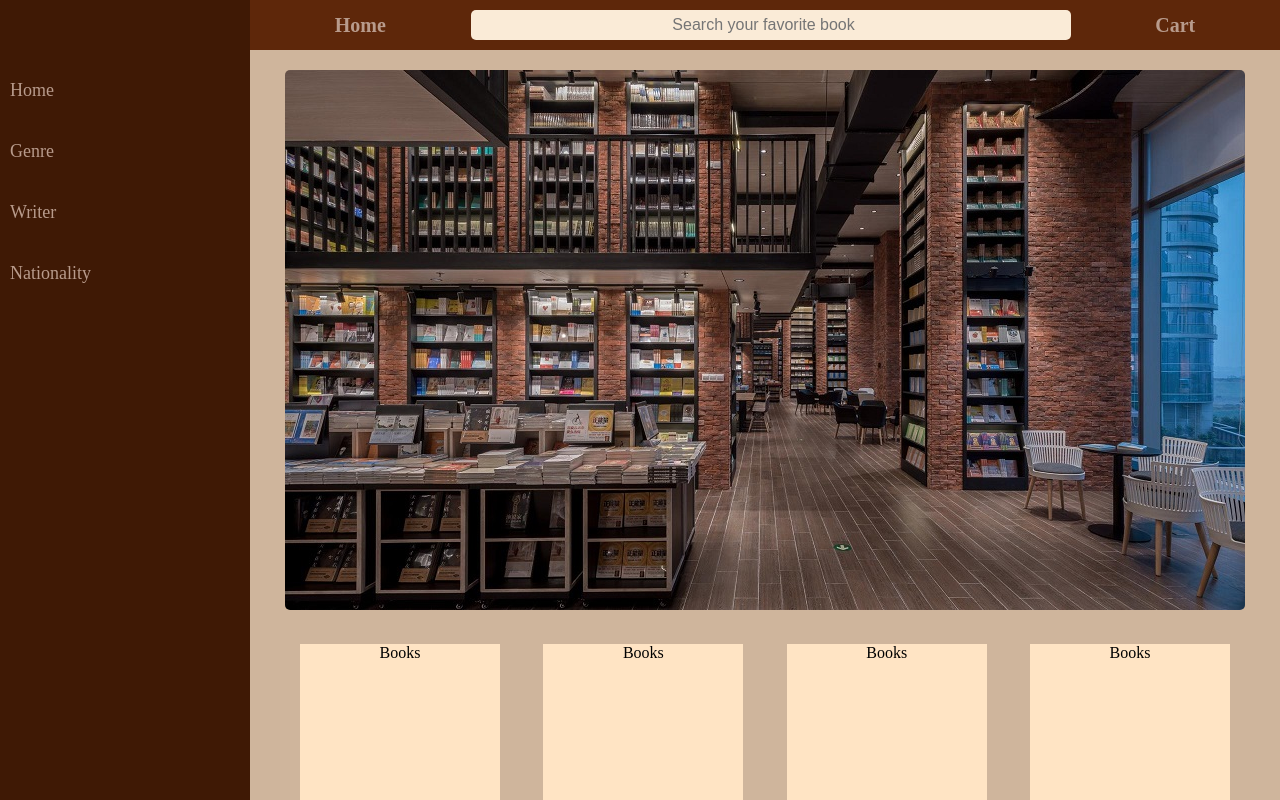
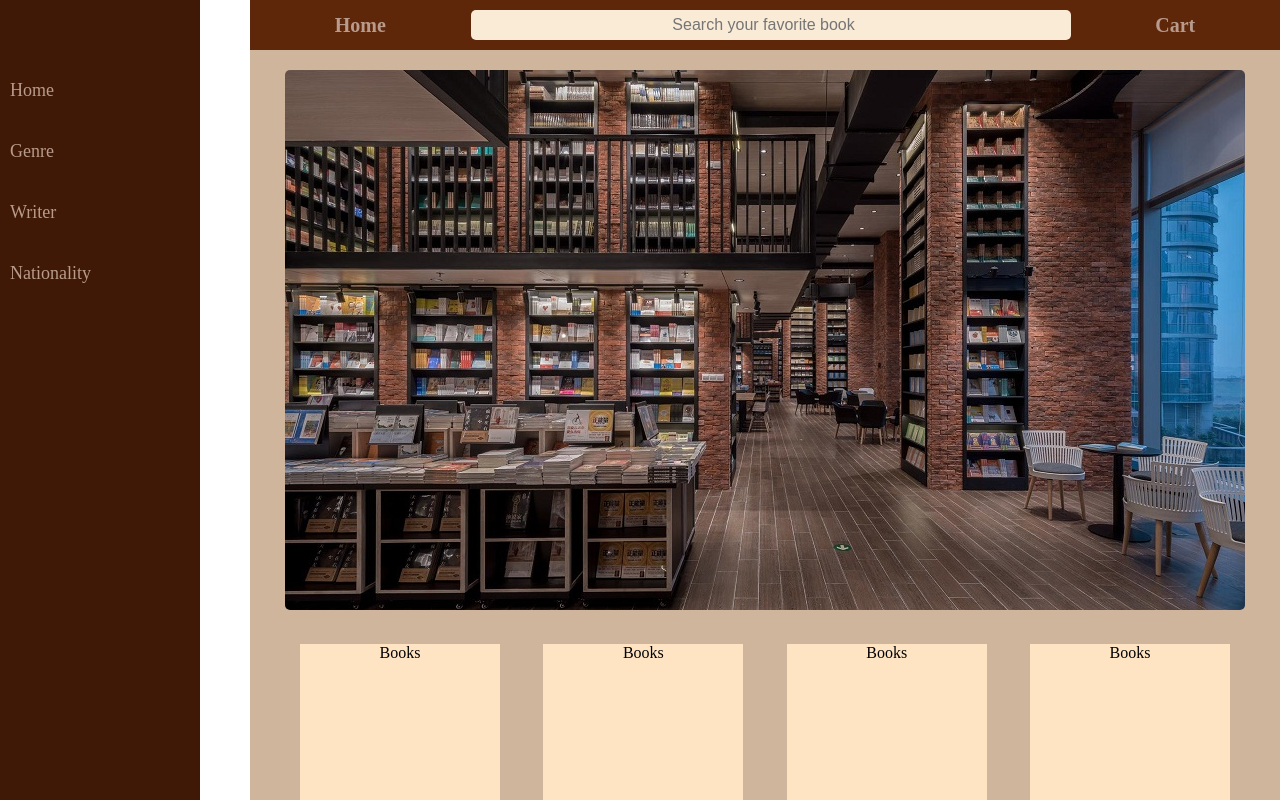
Before and after one commit to Mostafa-Farhadi/bookstore-website-nextjs, a Next.js app: page / in a window 1280 px wide. Shown: the top 800 px of the page. Built offline with nearby package versions, Linux system fonts and the light colour scheme.

Commit message:
Change width of sidenav and set overflow-y to auto

```diff
--- a/styles/components/sidenav.scss
+++ b/styles/components/sidenav.scss
@@ -1,8 +1,9 @@
 #sidenav {
     background-color: #3f1905;
     position: fixed;
-    width: 250px;
+    width: 200px;
     height: 100%;
+    overflow-y: auto;
     display: flex;
     flex-direction: column;
     a:nth-child(1) {
```
